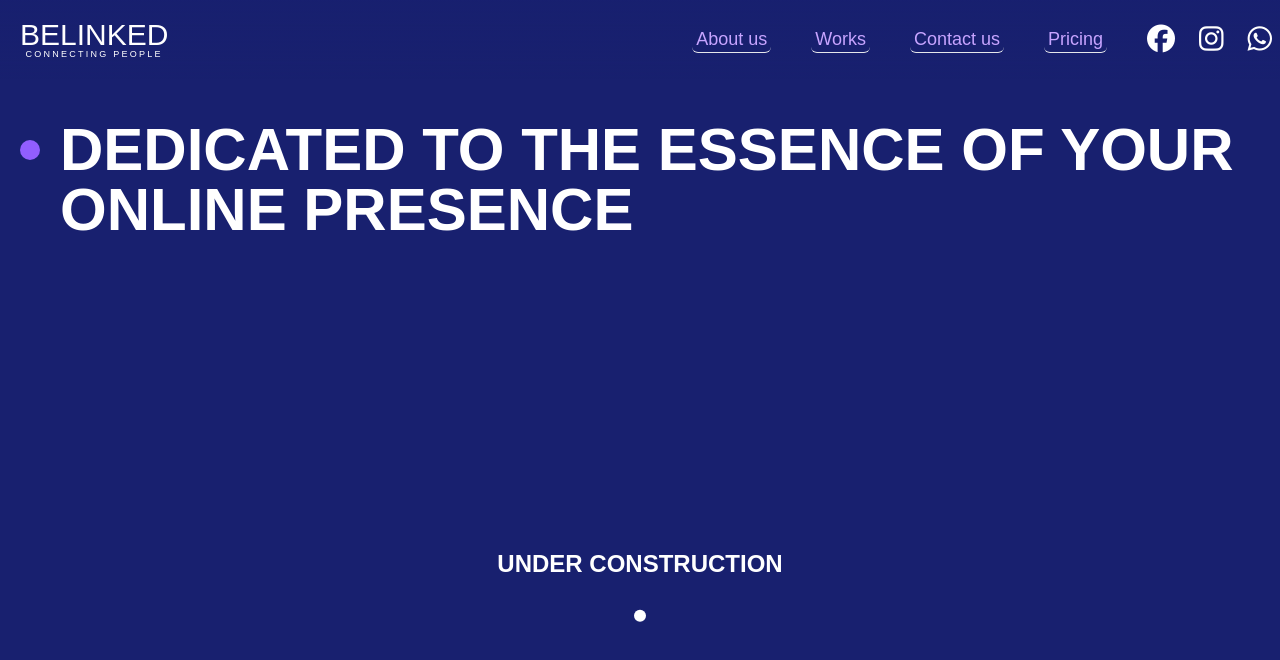
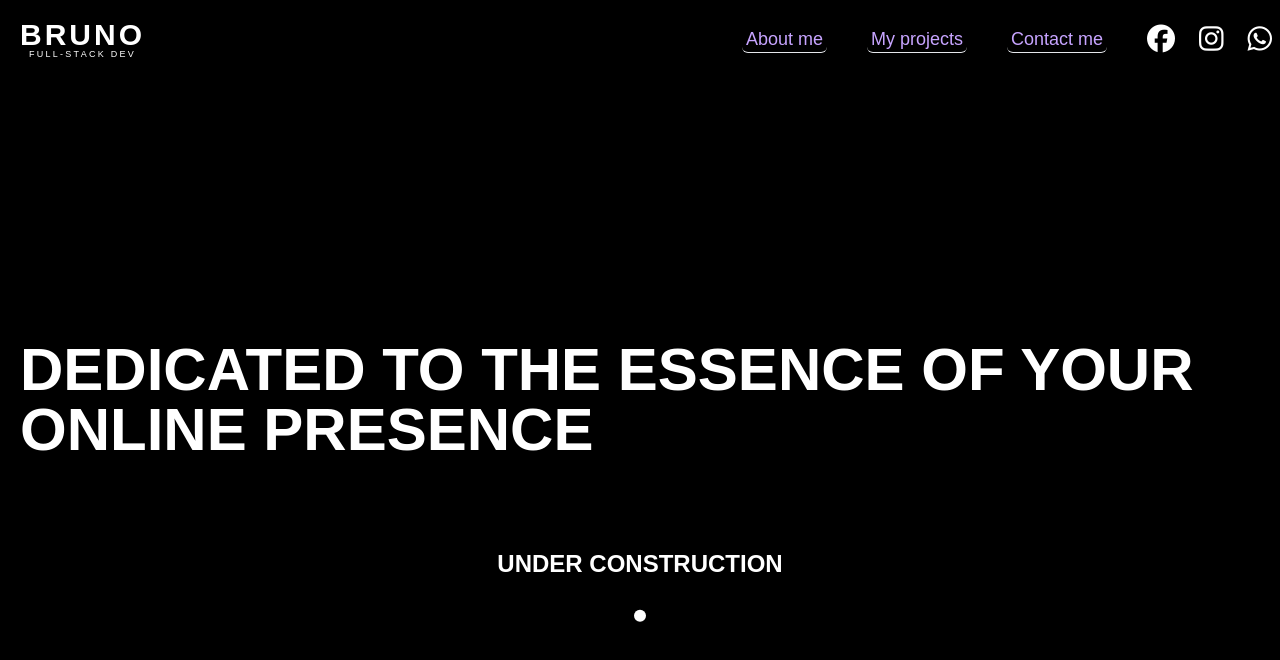
Before and after one commit to Bruno-Diego/brunoportfoliodev, a Next.js app: page / in a window 1280 px wide. Shown: the top 660 px of the page. Built offline with nearby package versions, Linux system fonts and the light colour scheme.

Commit message:
Add home page styles

```diff
--- a/src/app/page.tsx
+++ b/src/app/page.tsx
@@ -3,7 +3,7 @@ import { Navbar, Hero } from '@/components'
 
 export default function Home() {
   return (
-    <div className="flex bg-primary">
+    <div className="flex bg-black">
       <Navbar />
       <Hero />
       {/* <StarsCanvas/> */}
--- a/src/components/Hero.tsx
+++ b/src/components/Hero.tsx
@@ -6,15 +6,16 @@ const Hero = () => {
   return (
     <section className={`relative flex flex-column w-full h-screen mx-auto overflow-hidden`}>
         <div
-            className={`absolute inset-0 top-[120px] max-w-7xl mx-5 flex flex-row items-start gap-5`}
+            // className={`absolute inset-0 top-[120px] max-w-7xl mx-5 flex flex-row items-start gap-5`}
+            className={`inset-0 top-[120px] max-w-7xl mx-5 flex flex-row  gap-5`}
         >
-            <div className='flex flex-col justify-center items-center mt-5'>
-                <div className='w-5 h-5 rounded-full bg-[#915EFF]' />
+            {/* <div className='flex flex-col justify-center items-center mt-5'>
+                <div className='w-5 h-5 rounded-full bg-white' />
                 <div className='w-1 sm:h-80 h-40 violet-gradient' />
-            </div>
+            </div> */}
 
-            <div className=''>
-                <h1 className='text-white font-extrabold text-6xl'>
+            <div className='flex flex-col justify-center items-center'>
+                <h1 className='text-white font-extrabold text-6xl mx-auto'>
                     <span className="ease-in">DEDICATED TO THE ESSENCE OF YOUR ONLINE PRESENCE</span>
                 </h1>
             </div>
--- a/src/components/Navbar.tsx
+++ b/src/components/Navbar.tsx
@@ -10,7 +10,7 @@ const Navbar = () => {
   const [active, setActive] = useState("")
   const [toggle, setToggle] = useState(false);
   return (
-      <nav className={`w-full flex items-center py-5 fixed top-0 z-20 bg-gradient-to-b from-primary`}>
+      <nav className={`w-full flex items-center py-5 fixed top-0 z-20 bg-black`}>
           <div className="w-full flex justify-between items-center max-w-7x1 mx-auto">
               <Link href="/"
                   className='flex items-center gap-2'
@@ -21,8 +21,8 @@ const Navbar = () => {
               >
                   {/* <img className='w-2/5' src={logoBeLinked} alt="BeLinked logo with a font with light effect" /> */}
                   <div className='ml-5 text-center'>
-                      <h1 className='font-horizon text-3xl logo-neon leading-none text-white'>BELINKED</h1>
-                      <p className='font-aileron text-[9px] tracking-[.25em] leading-none text-white'>CONNECTING PEOPLE</p>
+                      <h1 className='font-horizon text-3xl logo-neon leading-none text-white font-bold tracking-widest'>BRUNO</h1>
+                      <p className='font-aileron text-[9px] tracking-[.25em] leading-none text-white'>FULL-STACK DEV</p>
                   </div>
               </Link>
               <ul className='list-none hidden sm:flex flex-row gap-10 mx-2'>
--- a/src/constants/index.js
+++ b/src/constants/index.js
@@ -13,20 +13,20 @@
   export const navLinks = [
     {
       id: "#about",
-      title: "About us",
+      title: "About me",
     },
     {
       id: "#work",
-      title: "Works",
+      title: "My projects",
     },
     {
       id: "#contact",
-      title: "Contact us",
+      title: "Contact me",
     },
-    {
-      id: "#pricing",
-      title: "Pricing",
-    },
+    // {
+    //   id: "#pricing",
+    //   title: "Pricing",
+    // },
   ];
 
 //   const services = [
```
